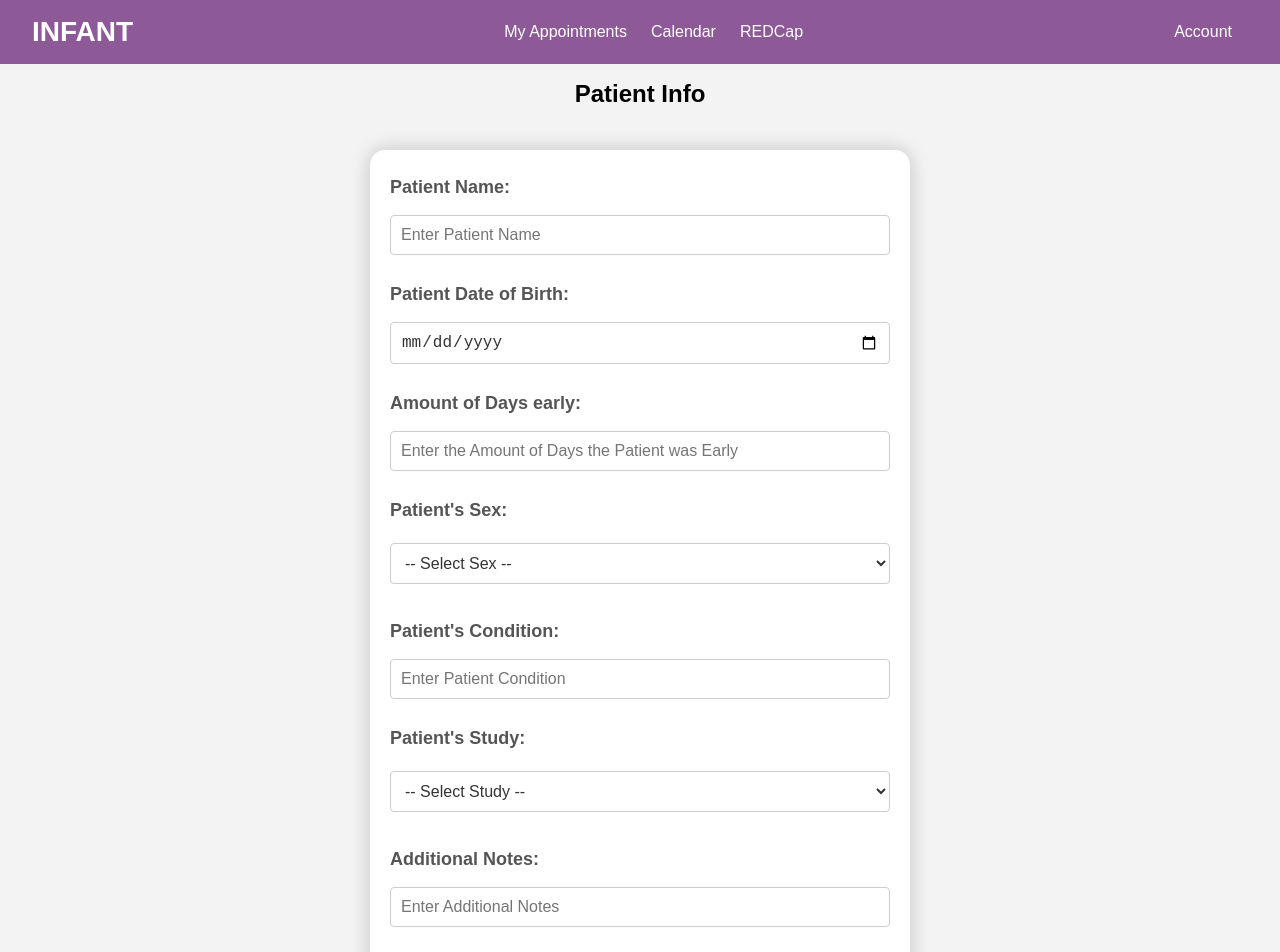
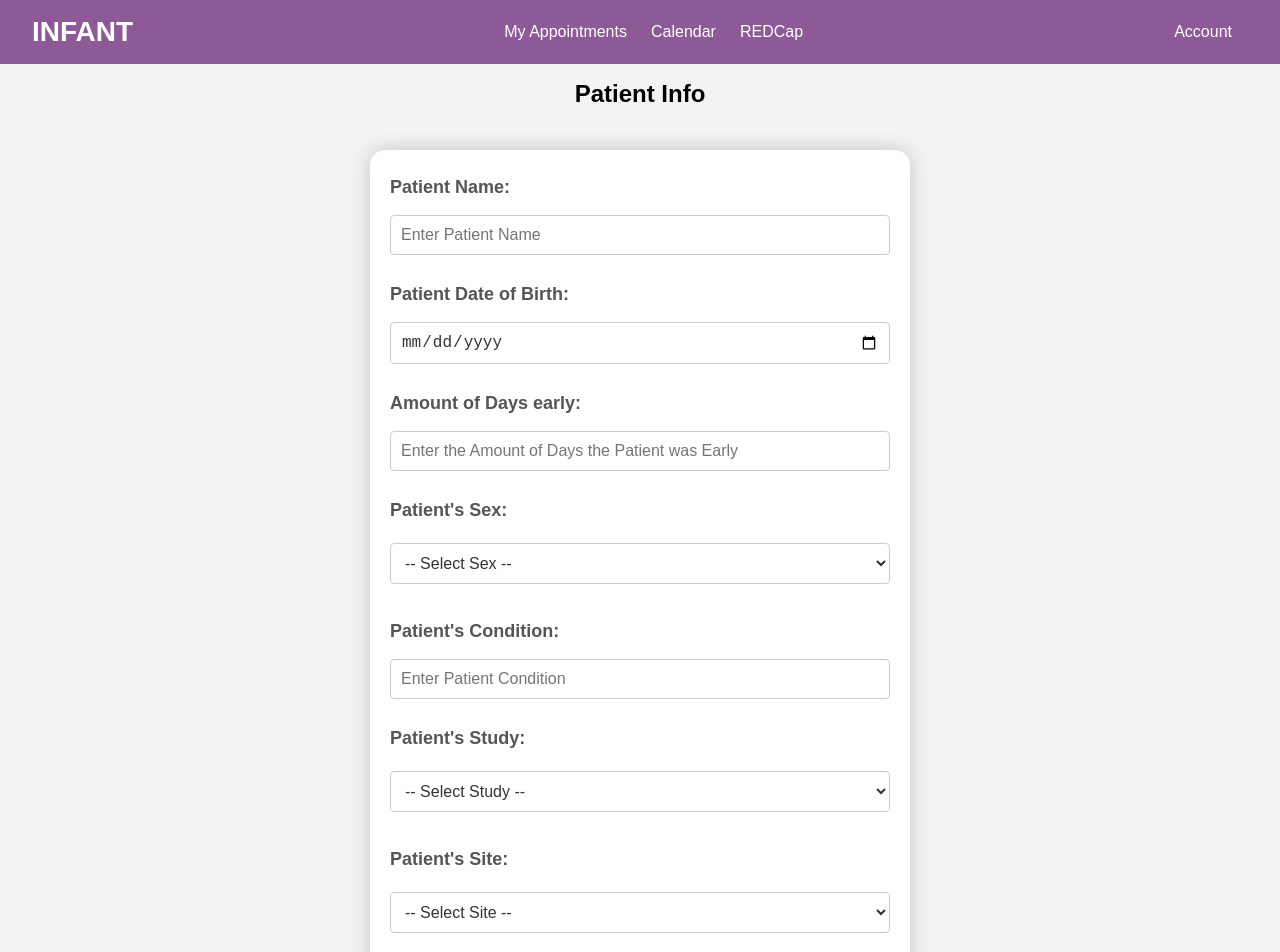
Before and after one commit to Aoibheannmangan/test-scheduler, a React (Create React App) app: page /info in a window 1280 px wide. Shown: the top 952 px of the page. Built offline with nearby package versions, Linux system fonts and the light colour scheme.

Commit message:
included site option on the form

```diff
--- a/src/account.js
+++ b/src/account.js
@@ -49,6 +49,7 @@ const Account = () => {
           <li><strong>Sex:</strong> {user.Sex}</li>
           <li><strong>Condition:</strong> {user.Condition}</li>
           <li><strong>Study:</strong> {user.Study}</li>
+          <li><strong>Site:</strong> {user.Site}</li>
           <li><strong>Additional Notes:</strong> {user.Info}</li>
         </ul>
         <button onClick={() => handleEdit(user)}>Edit Information</button>
--- a/src/info.js
+++ b/src/info.js
@@ -10,6 +10,7 @@ const UserInfo = () => {
   const [patientSex, setPatientSex] = useState('');
   const [patientCondition, setPatientCondition] = useState('');
   const [patientStudy, setPatientStudy] = useState('');
+  const [patientSite, setPatientSite] = useState('');
   const [patientInfo, setPatientInfo] = useState('');
   const [isEditing, setIsEditing] = useState(false);
   const [editId, setEditId] = useState(null);
@@ -27,6 +28,7 @@ const UserInfo = () => {
       setPatientSex(patient.Sex);
       setPatientCondition(patient.Condition);
       setPatientStudy(patient.Study);
+      setPatientSite(patient.site)
       setPatientInfo(patient.Info);
       setEditId(patient.id);
       setIsEditing(true);
@@ -44,6 +46,7 @@ const UserInfo = () => {
       Sex: patientSex,
       Condition: patientCondition,
       Study: patientStudy,
+      Site: patientSite,
       Info: patientInfo,
     };
 
@@ -133,6 +136,22 @@ const UserInfo = () => {
                 <option value="Other">Other</option>
             </select>
 
+
+            <label htmlFor="site">Patient's Site: </label>
+            <select
+              id="site"
+              name="site"
+              value={patientSite}
+              onChange={(e) => setPatientSite(e.target.value)}>
+                <option value="">-- Select Site --</option>
+                <option value="Cork">Cork</option>
+                <option value="Coombe">Coombe</option>
+                <option value="NMH">NMH</option>
+                <option value="Rotunda">Rotunda</option>
+                <option value="UHW">UHW</option>
+                <option value="CHI">CHI</option>
+            </select>
+
             <label htmlFor="notes">Additional Notes: </label>
             <input
               type="text"
```
